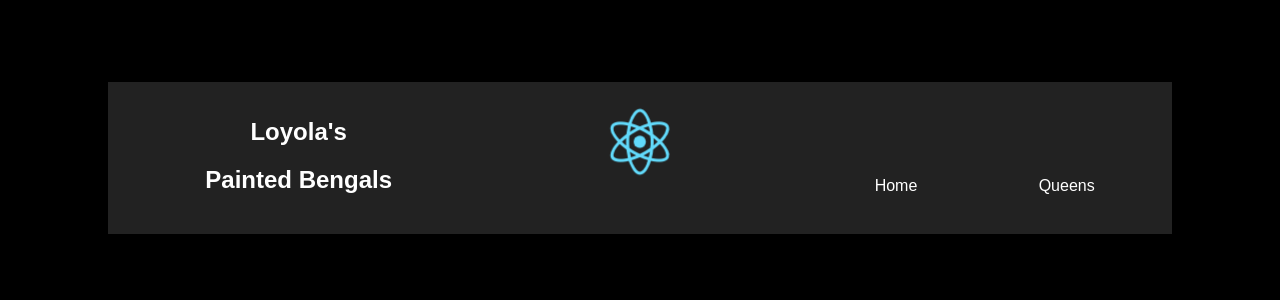
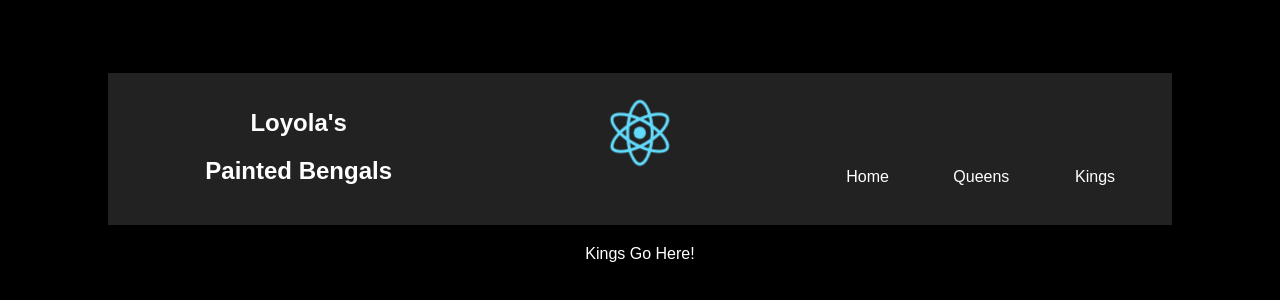
Before and after one commit to countaight/project-cats, a React (Create React App) app: page /kings in a window 1280 px wide. Shown: the part 222-522 px from the top of the page. Built offline with nearby package versions, Linux system fonts and the light colour scheme.

Commit message:
Add kings page files

```diff
--- a/src/App.js
+++ b/src/App.js
@@ -6,6 +6,7 @@ import './App.css';
 
 import Home from './pages/Home';
 import Queens from './pages/Queens';
+import Kings from './pages/Kings';
 
 class App extends Component {
   render() {
@@ -21,12 +22,14 @@ class App extends Component {
             <ul style={styles.nav}>
               <li><Link to="/">Home</Link></li>
               <li><Link to="/queens">Queens</Link></li>
+              <li><Link to="/kings">Kings</Link></li>
             </ul>
           </header>
           <div className="container">
             <Switch>
               <Route path="/" exact component={Home} />
               <Route path="/queens" component={Queens} />
+              <Route path="/kings" component={Kings} />
             </Switch>
           </div>
         </div>
--- /dev/null
+++ b/src/pages/Kings.js
@@ -0,0 +1,11 @@
+import React, { Component } from 'react';
+import FadeComp from '../FadeComp';
+
+class KingsComponent extends Component {
+	render() {
+		return <div>Kings Go Here!</div>
+	}
+}
+
+const Kings = FadeComp(KingsComponent);
+export default Kings;
```
